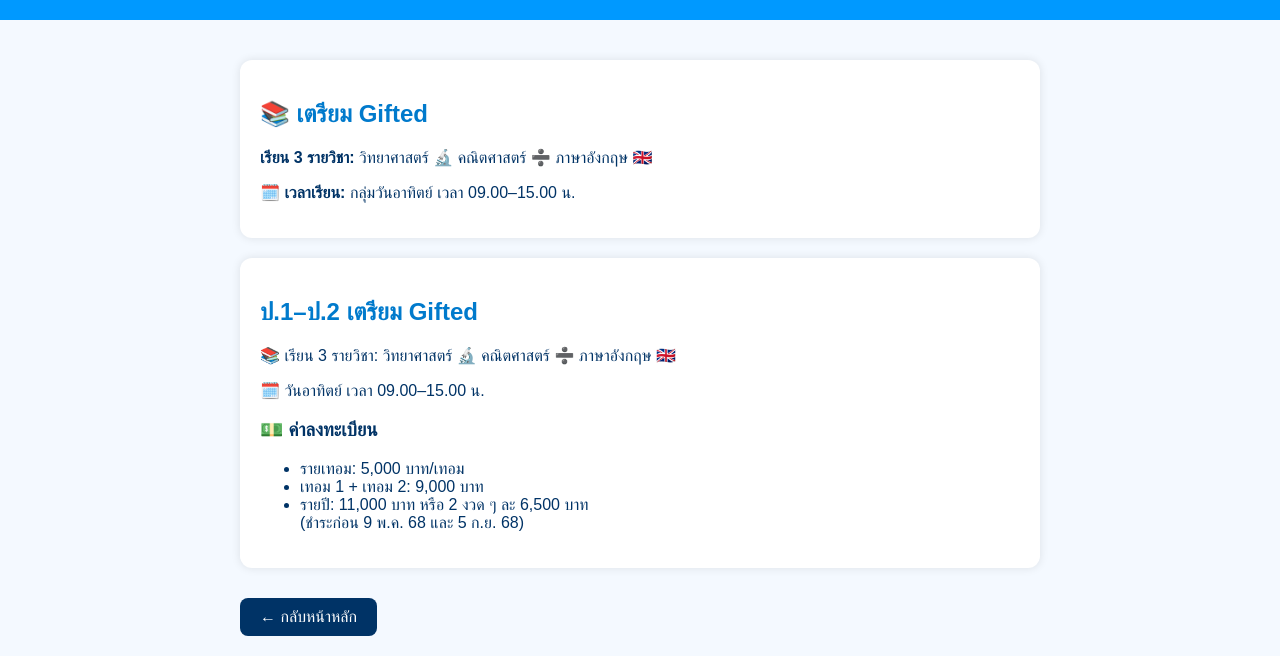
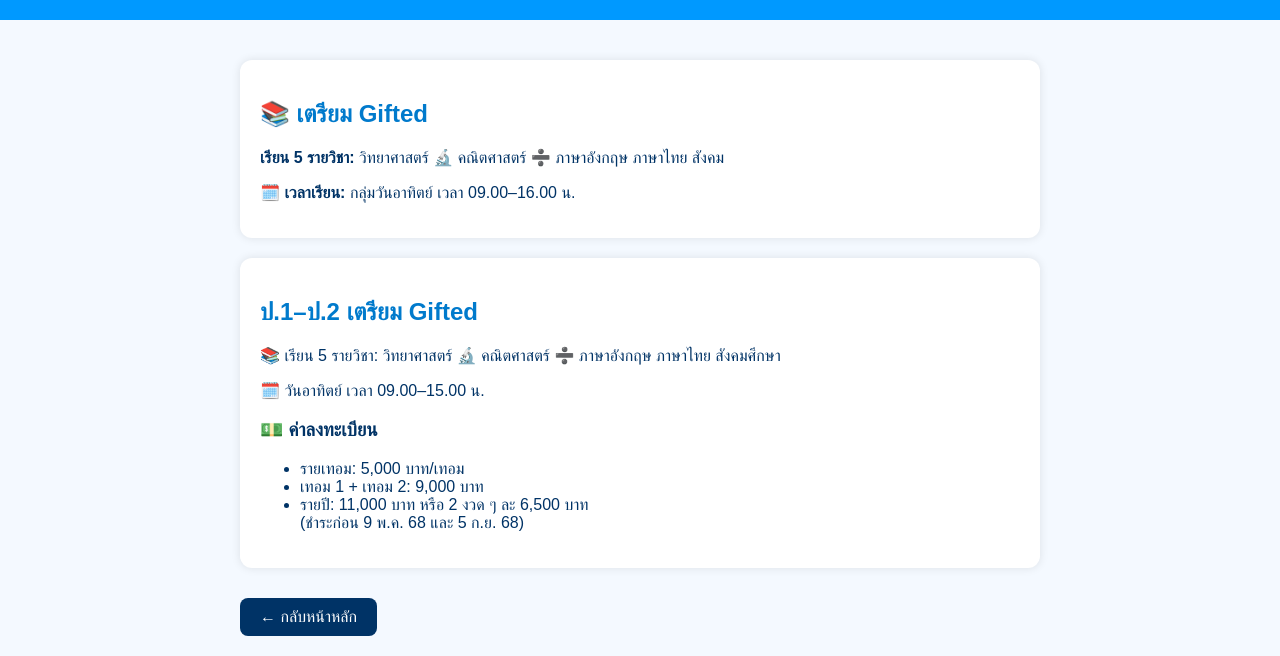
Before and after one commit to jamek006/KWCENTER.github.io, a plain HTML site: page P1p2.html in a window 1280 px wide. Shown: the part 204-860 px from the top of the page. Drawn offline with Linux system fonts and the light colour scheme.

Commit message:
Update P1p2.html

```diff
--- a/P1p2.html
+++ b/P1p2.html
@@ -68,12 +68,12 @@
 
     <div class="course-box">
       <h2>📚 เตรียม Gifted</h2>
-      <p><strong>เรียน 3 รายวิชา:</strong> วิทยาศาสตร์ 🔬 คณิตศาสตร์ ➗ ภาษาอังกฤษ 🇬🇧</p>
-      <p><strong>🗓️ เวลาเรียน:</strong> กลุ่มวันอาทิตย์ เวลา 09.00–15.00 น.</p>
+      <p><strong>เรียน 5 รายวิชา:</strong> วิทยาศาสตร์ 🔬 คณิตศาสตร์ ➗ ภาษาอังกฤษ ภาษาไทย สังคม</p>
+      <p><strong>🗓️ เวลาเรียน:</strong> กลุ่มวันอาทิตย์ เวลา 09.00–16.00 น.</p>
     </div>
     <div class="course-box">
       <h2>ป.1–ป.2 เตรียม Gifted</h2>
-      <p>📚 เรียน 3 รายวิชา: วิทยาศาสตร์ 🔬 คณิตศาสตร์ ➗ ภาษาอังกฤษ 🇬🇧</p>
+      <p>📚 เรียน 5 รายวิชา: วิทยาศาสตร์ 🔬 คณิตศาสตร์ ➗ ภาษาอังกฤษ ภาษาไทย สังคมศึกษา</p>
       <p>🗓️ วันอาทิตย์ เวลา 09.00–15.00 น.</p>
       <h3>💵 ค่าลงทะเบียน</h3>
       <ul>
```
